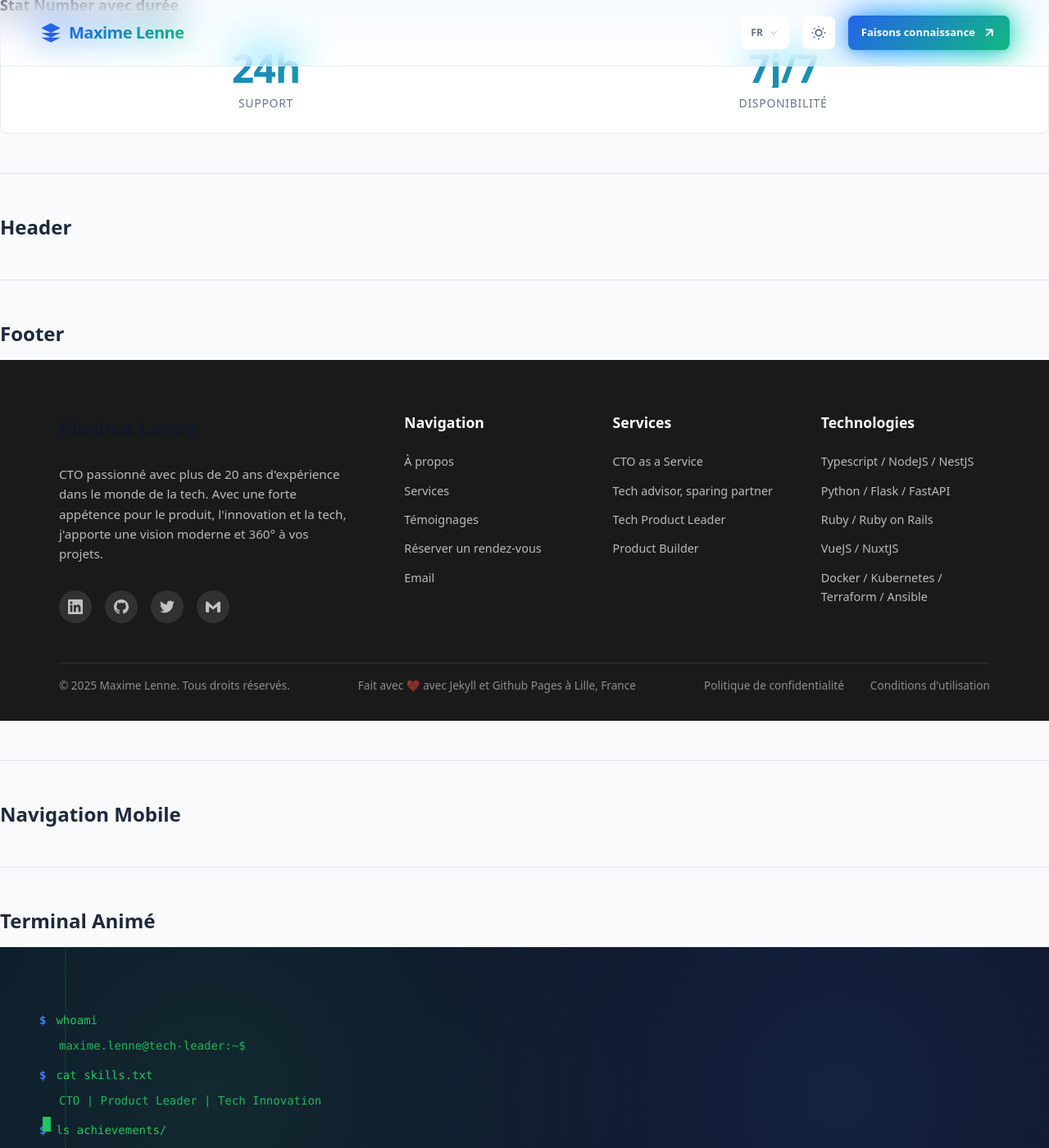
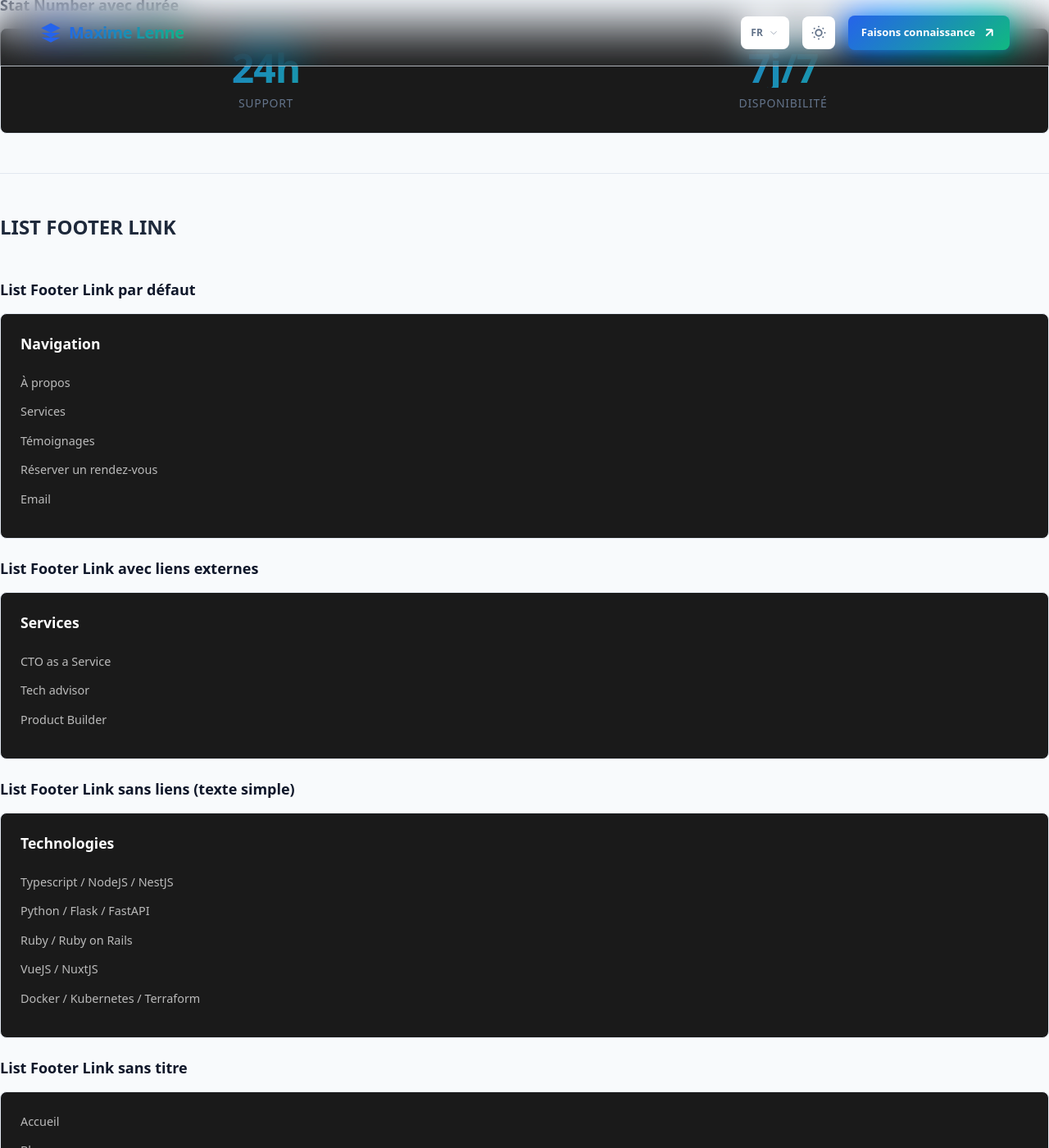
Before and after one commit to maxime-lenne/maxime-lenne.github.io, a Jekyll site: the page built from pages/examples.md, in a window 1280 px wide and 1400 px high, scrolled down 9017 px. Shown: the whole window at 82% size. Built offline with Jekyll 4.4.1, drawn with Linux system fonts in a browser that asks for light colours; some of the changed text lies outside the part shown.

Commit message:
extract footer list component

```diff
--- /dev/null
+++ b/_includes/components/examples/list-footer-link-examples.html
@@ -0,0 +1,71 @@
+<!-- List Footer Link Component Examples -->
+
+<div class="component-examples">
+  <h3>List Footer Link par défaut</h3>
+  <div class="example-preview">
+    {% include components/list-footer-link.html
+       title="Navigation"
+       item1_text="À propos" item1_url="#about"
+       item2_text="Services" item2_url="#services"
+       item3_text="Témoignages" item3_url="#testimonials"
+       item4_text="Réserver un rendez-vous" item4_url="https://calendar.notion.so/meet/maxime-lenne/1h1wbg4ojm"
+       item5_text="Email" item5_url="mailto:hello@example.com" %}
+  </div>
+
+  <h3>List Footer Link avec liens externes</h3>
+  <div class="example-preview">
+    {% include components/list-footer-link.html
+       title="Services"
+       item1_text="CTO as a Service" item1_url="#services"
+       item2_text="Tech advisor" item2_url="#services"
+       item3_text="Product Builder" item3_url="#services" %}
+  </div>
+
+  <h3>List Footer Link sans liens (texte simple)</h3>
+  <div class="example-preview">
+    {% include components/list-footer-link.html
+       title="Technologies"
+       item1_text="Typescript / NodeJS / NestJS"
+       item2_text="Python / Flask / FastAPI"
+       item3_text="Ruby / Ruby on Rails"
+       item4_text="VueJS / NuxtJS"
+       item5_text="Docker / Kubernetes / Terraform" %}
+  </div>
+
+  <h3>List Footer Link sans titre</h3>
+  <div class="example-preview">
+    {% include components/list-footer-link.html
+       item1_text="Accueil" item1_url="/"
+       item2_text="Blog" item2_url="/blog"
+       item3_text="Contact" item3_url="/contact" %}
+  </div>
+
+  <h3>List Footer Link avec un seul élément</h3>
+  <div class="example-preview">
+    {% include components/list-footer-link.html
+       title="Support"
+       item1_text="Centre d'aide" item1_url="/help" %}
+  </div>
+</div>
+
+<style>
+.component-examples {
+  margin: var(--space-xl) 0;
+}
+
+.component-examples h3 {
+  margin: var(--space-lg) 0 var(--space-md) 0;
+  color: var(--color-text-primary);
+  font-size: var(--text-lg);
+}
+
+.example-preview {
+  border: 1px solid var(--color-border);
+  border-radius: var(--radius-lg);
+  padding: var(--space-lg);
+  background: #1a1a1a;
+  margin-bottom: var(--space-lg);
+  position: relative;
+  overflow: hidden;
+}
+</style>
--- a/_includes/components/footer.html
+++ b/_includes/components/footer.html
@@ -34,37 +34,28 @@
             </div>
 
             <div class="figma-footer__links">
-                <div class="figma-footer__column">
-                    <h4 class="figma-footer__column-title">Navigation</h4>
-                    <ul class="figma-footer__column-list">
-                        <li><a href="#about">À propos</a></li>
-                        <li><a href="#services">Services</a></li>
-                        <li><a href="#testimonials">Témoignages</a></li>
-                        <li><a href="https://calendar.notion.so/meet/maxime-lenne/1h1wbg4ojm">Réserver un rendez-vous</a></li>
-                        <li><a href="{{ site.author.email | prepend: 'mailto:' }}">Email</a></li>
-                    </ul>
-                </div>
+                {% include components/list-footer-link.html
+                   title="Navigation"
+                   item1_text="À propos" item1_url="#about"
+                   item2_text="Services" item2_url="#services"
+                   item3_text="Témoignages" item3_url="#testimonials"
+                   item4_text="Réserver un rendez-vous" item4_url="https://calendar.notion.so/meet/maxime-lenne/1h1wbg4ojm"
+                   item5_text="Email" item5_url="mailto:hello@example.com" %}
 
-                <div class="figma-footer__column">
-                    <h4 class="figma-footer__column-title">Services</h4>
-                    <ul class="figma-footer__column-list">
-                        <li><a href="#services">CTO as a Service</a></li>
-                        <li><a href="#services">Tech advisor, sparing partner</a></li>
-                        <li><a href="#services">Tech Product Leader</a></li>
-                        <li><a href="#services">Product Builder</a></li>
-                    </ul>
-                </div>
+                {% include components/list-footer-link.html
+                   title="Services"
+                   item1_text="CTO as a Service" item1_url="#services"
+                   item2_text="Tech advisor, sparing partner" item2_url="#services"
+                   item3_text="Tech Product Leader" item3_url="#services"
+                   item4_text="Product Builder" item4_url="#services" %}
 
-                <div class="figma-footer__column">
-                    <h4 class="figma-footer__column-title">Technologies</h4>
-                    <ul class="figma-footer__column-list">
-                        <li>Typescript / NodeJS / NestJS</li>
-                        <li>Python / Flask / FastAPI</li>
-                        <li>Ruby / Ruby on Rails</li>
-                        <li>VueJS / NuxtJS</li>
-                        <li>Docker / Kubernetes / Terraform / Ansible</li>
-                    </ul>
-                </div>
+                {% include components/list-footer-link.html
+                   title="Technologies"
+                   item1_text="Typescript / NodeJS / NestJS"
+                   item2_text="Python / Flask / FastAPI"
+                   item3_text="Ruby / Ruby on Rails"
+                   item4_text="VueJS / NuxtJS"
+                   item5_text="Docker / Kubernetes / Terraform / Ansible" %}
             </div>
         </div>
 
--- /dev/null
+++ b/_includes/components/list-footer-link.html
@@ -0,0 +1,68 @@
+<!-- List Footer Link Component -->
+<div class="list-footer-link">
+  {% if include.title %}
+    <h4 class="list-footer-link__title">{{ include.title }}</h4>
+  {% endif %}
+
+  <ul class="list-footer-link__list">
+    {% if include.item1_text %}
+      <li>
+        {% if include.item1_url %}
+          <a href="{{ include.item1_url }}">{{ include.item1_text }}</a>
+        {% else %}
+          {{ include.item1_text }}
+        {% endif %}
+      </li>
+    {% endif %}
+
+    {% if include.item2_text %}
+      <li>
+        {% if include.item2_url %}
+          <a href="{{ include.item2_url }}">{{ include.item2_text }}</a>
+        {% else %}
+          {{ include.item2_text }}
+        {% endif %}
+      </li>
+    {% endif %}
+
+    {% if include.item3_text %}
+      <li>
+        {% if include.item3_url %}
+          <a href="{{ include.item3_url }}">{{ include.item3_text }}</a>
+        {% else %}
+          {{ include.item3_text }}
+        {% endif %}
+      </li>
+    {% endif %}
+
+    {% if include.item4_text %}
+      <li>
+        {% if include.item4_url %}
+          <a href="{{ include.item4_url }}">{{ include.item4_text }}</a>
+        {% else %}
+          {{ include.item4_text }}
+        {% endif %}
+      </li>
+    {% endif %}
+
+    {% if include.item5_text %}
+      <li>
+        {% if include.item5_url %}
+          <a href="{{ include.item5_url }}">{{ include.item5_text }}</a>
+        {% else %}
+          {{ include.item5_text }}
+        {% endif %}
+      </li>
+    {% endif %}
+
+    {% if include.item6_text %}
+      <li>
+        {% if include.item6_url %}
+          <a href="{{ include.item6_url }}">{{ include.item6_text }}</a>
+        {% else %}
+          {{ include.item6_text }}
+        {% endif %}
+      </li>
+    {% endif %}
+  </ul>
+</div>
--- /dev/null
+++ b/_sass/components/_list-footer-link.scss
@@ -0,0 +1,32 @@
+// List Footer Link Component
+.list-footer-link {
+  &__title {
+    font-size: 1.1rem;
+    font-weight: 600;
+    color: white;
+    margin-bottom: 1.5rem;
+  }
+
+  &__list {
+    list-style: none;
+    padding: 0;
+    margin: 0;
+
+    li {
+      margin-bottom: 0.75rem;
+      color: rgba(255, 255, 255, 0.7);
+      text-decoration: none;
+      font-size: 0.9rem;
+
+      a {
+        color: rgba(255, 255, 255, 0.7);
+        text-decoration: none;
+        transition: color 0.3s ease;
+
+        &:hover {
+          color: var(--color-text-primary);
+        }
+      }
+    }
+  }
+}
--- a/_sass/layouts/_footer.scss
+++ b/_sass/layouts/_footer.scss
@@ -124,37 +124,6 @@
     gap: 3rem;
   }
 
-  &__column {
-    &-title {
-      font-size: 1.1rem;
-      font-weight: 600;
-      color: white;
-      margin-bottom: 1.5rem;
-    }
-
-    &-list {
-      list-style: none;
-      padding: 0;
-      margin: 0;
-
-      li {
-        margin-bottom: 0.75rem;
-        color: rgba(255, 255, 255, 0.7);
-        text-decoration: none;
-        font-size: 0.9rem;
-
-        a {
-          color: rgba(255, 255, 255, 0.7);
-          text-decoration: none;
-          transition: color 0.3s ease;
-
-          &:hover {
-            color: var(--color-text-primary);
-          }
-        }
-      }
-    }
-  }
 
   &__bottom {
     border-top: 1px solid rgba(255, 255, 255, 0.1);
--- a/_sass/main.scss
+++ b/_sass/main.scss
@@ -21,6 +21,7 @@
 @import 'components/hero-info';
 @import 'components/checked-list';
 @import 'components/stat-number';
+@import 'components/list-footer-link';
 
 // 4. Page Layer
 
--- a/pages/examples.md
+++ b/pages/examples.md
@@ -53,6 +53,12 @@
 
 ---
 
+### LIST FOOTER LINK
+
+{% include components/examples/list-footer-link-examples.html %}
+
+---
+
 ### Header
 
 {% include components/examples/header-examples.html %}
```
